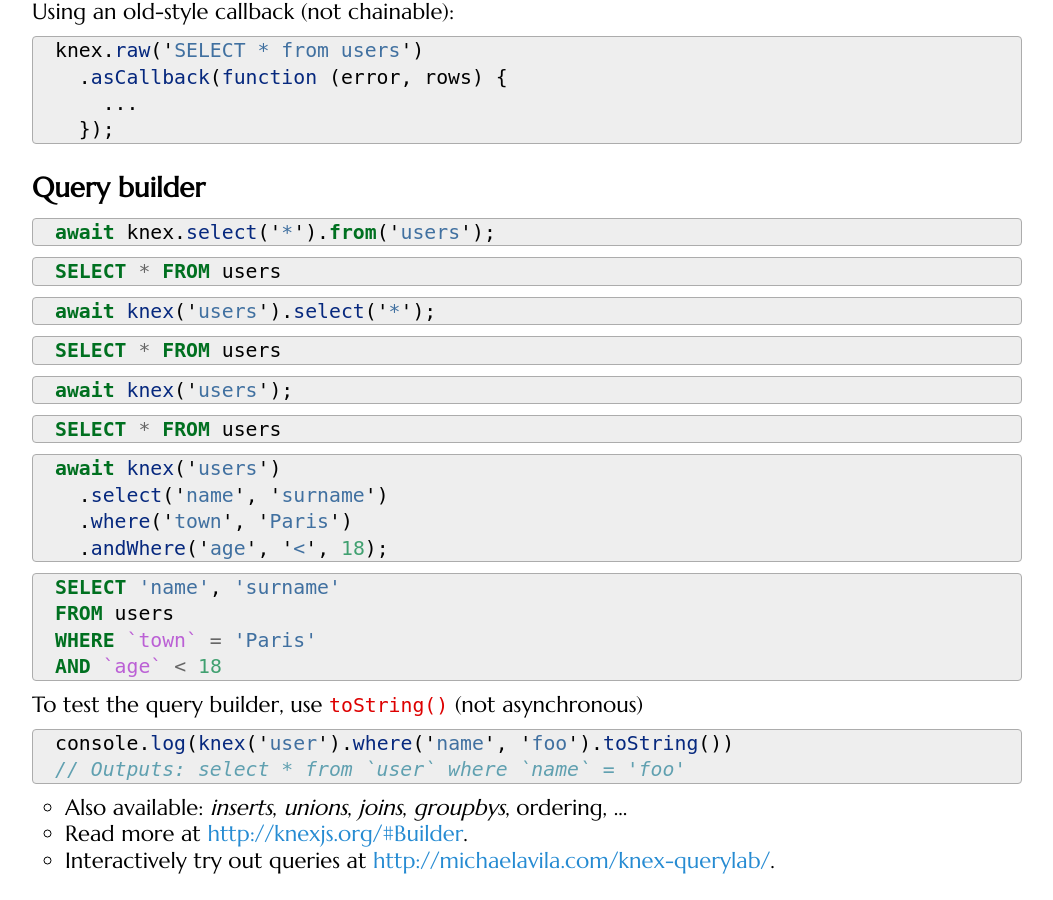
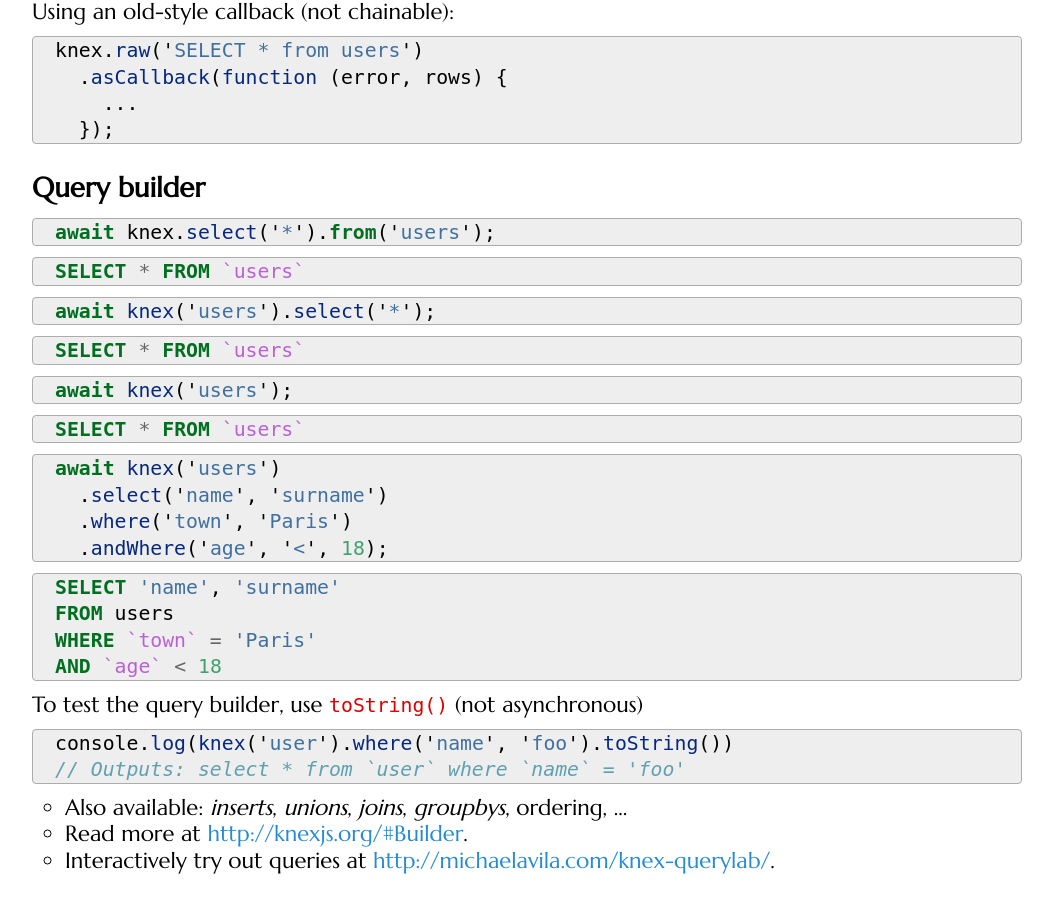
Before and after one commit to defeo/aws, a Jekyll site: the page built from _lessons/sql.md, in a window 1280 px wide and 900 px high, scrolled down 5277 px. Shown: the whole window, without its empty margins (113-1166 px from the left). Built offline with Jekyll 4.4.1, drawn with Linux system fonts in a browser that asks for light colours; some web fonts are replaced.

Commit message:
Minor syntax fixes in examples

````diff
--- a/_lessons/sql.md
+++ b/_lessons/sql.md
@@ -187,7 +187,7 @@ await knex.select('*').from('users');
 ```
 
 ```sql
-SELECT * FROM users
+SELECT * FROM `users`
 ```
 
 ```js
@@ -195,7 +195,7 @@ await knex('users').select('*');
 ```
 
 ```sql
-SELECT * FROM users
+SELECT * FROM `users`
 ```
 
 ```js
@@ -203,7 +203,7 @@ await knex('users');
 ```
 
 ```sql
-SELECT * FROM users
+SELECT * FROM `users`
 ```
 
 ```js
````
